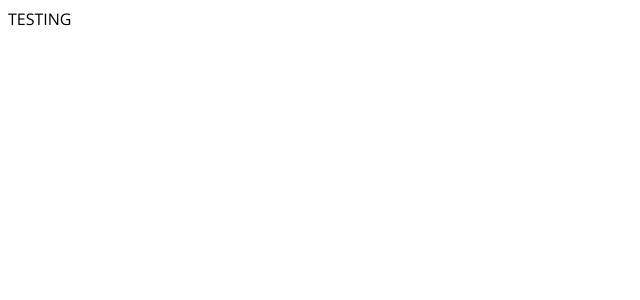
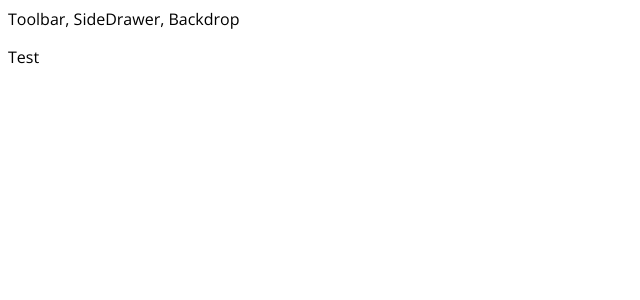
Before and after one commit to dppeykov/burger-builder, a React (Create React App) app: page / in a window 1280 px wide. Shown: the top 300 px of the page, without its empty margins (0-640 px from the left). Built offline with nearby package versions, Linux system fonts and the light colour scheme.

Commit message:
building he burger builder component

```diff
--- a/src/App.js
+++ b/src/App.js
@@ -1,7 +1,14 @@
-import React from "react";
+import React, { Component } from "react";
+import Layout from "./components/Layout/Layout";
 
-function App() {
-  return <div>TESTING</div>;
+export default class App extends Component {
+  render() {
+    return (
+      <div>
+        <Layout>
+          <p>Test</p>
+        </Layout>
+      </div>
+    );
+  }
 }
-
-export default App;
--- /dev/null
+++ b/src/components/Layout/Layout.js
@@ -0,0 +1,13 @@
+import React from "react";
+import Aux from "../../hoc/Auxiliary";
+
+const Layout = props => {
+  return (
+    <Aux>
+      <div>Toolbar, SideDrawer, Backdrop</div>
+      <main>{props.children}</main>
+    </Aux>
+  );
+};
+
+export default Layout;
--- /dev/null
+++ b/src/hoc/Auxiliary.js
@@ -0,0 +1,3 @@
+const Auxiliary = props => props.children;
+
+export default Auxiliary;
```
Also changed, not shown: src/containers/BurgerBuilder.js (added, +7 -0 lines).
